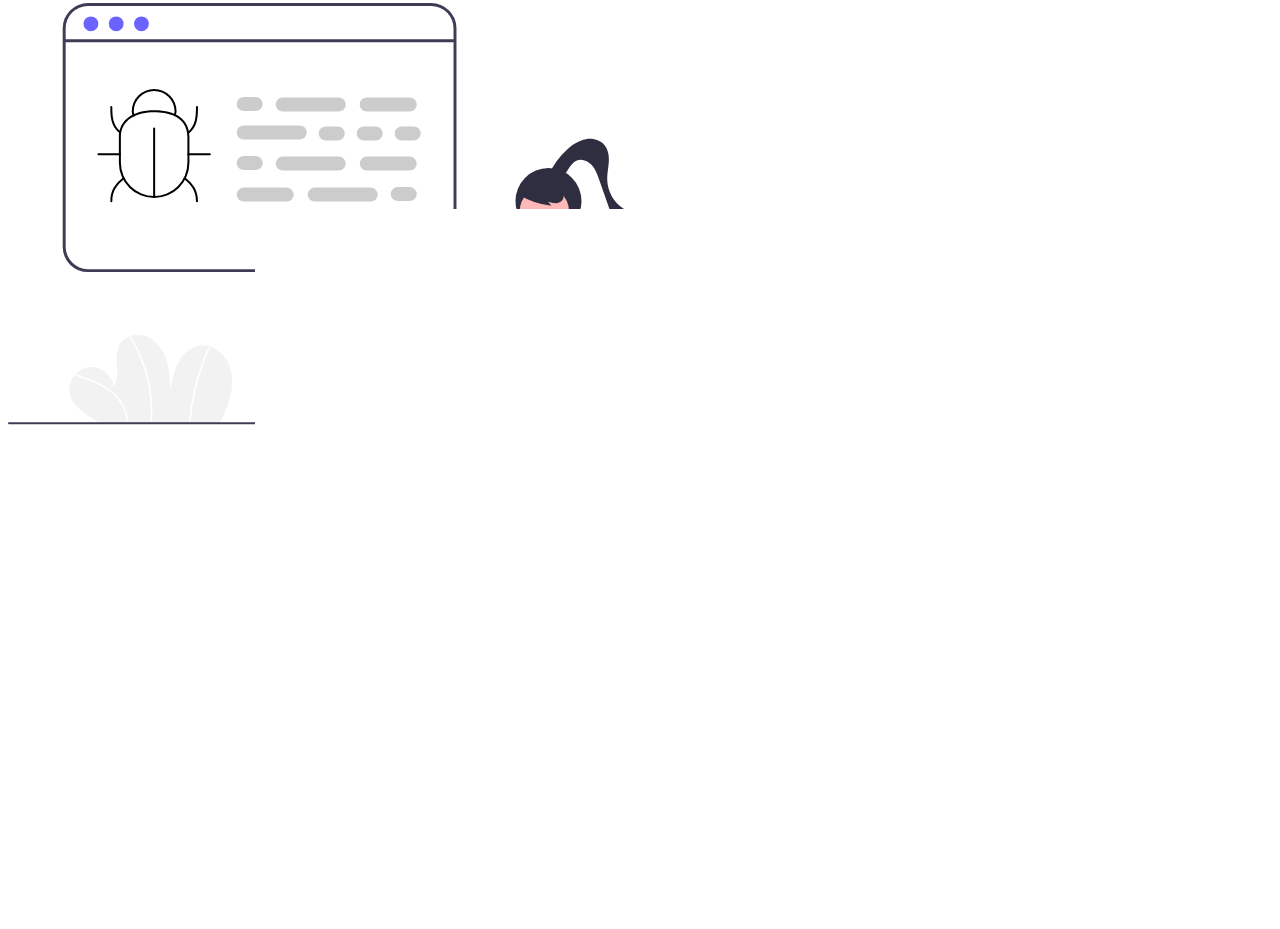
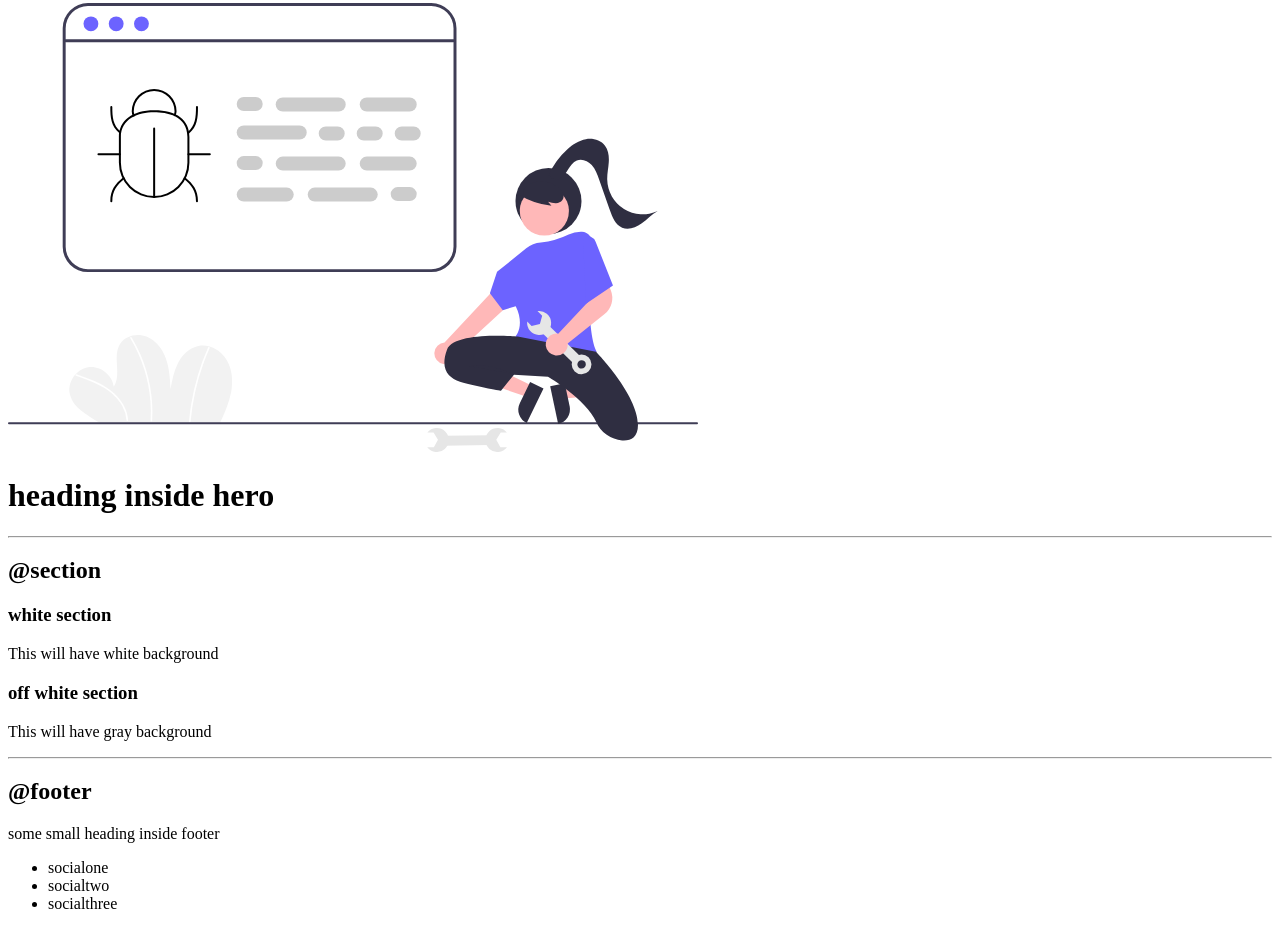
Before and after one commit to rachana-c-s/component-library, a plain HTML site: page index.html in a window 1280 px wide. Shown: the part 1316-2245 px from the top of the page. Before the commit the page ends 2100 px from the top, so only its background shows below. Drawn offline with Linux system fonts and the light colour scheme.

Commit message:
update.html

```diff
--- a/index.html
+++ b/index.html
@@ -89,14 +89,42 @@
           <h1>heading inside hero</h1>
       </header>
 
+      <hr>
+      <h2>@section</h2>
+
+      <section>
+      <h3>white section</h3>
+      <p>This will have white background </p>
+      </section>
+
+      <section>
+      <h3> off white section</h3>
+      <p>This will have gray background </p>
+      </section>
+
+      <hr>
+
+      <h2>@footer</h2>
+
+      <footer>
+          <div>
+              some small heading inside footer
+          </div>
+          <ul>
+              <li>socialone</li>
+              <li>socialtwo</li>
+              <li>socialthree</li>
+          </ul>
+      </footer>
 
 
 
 
 
 
-    <div style ="height:30vh;">
-    </div>
+
+
+
 
 </body>
 </html>
```
